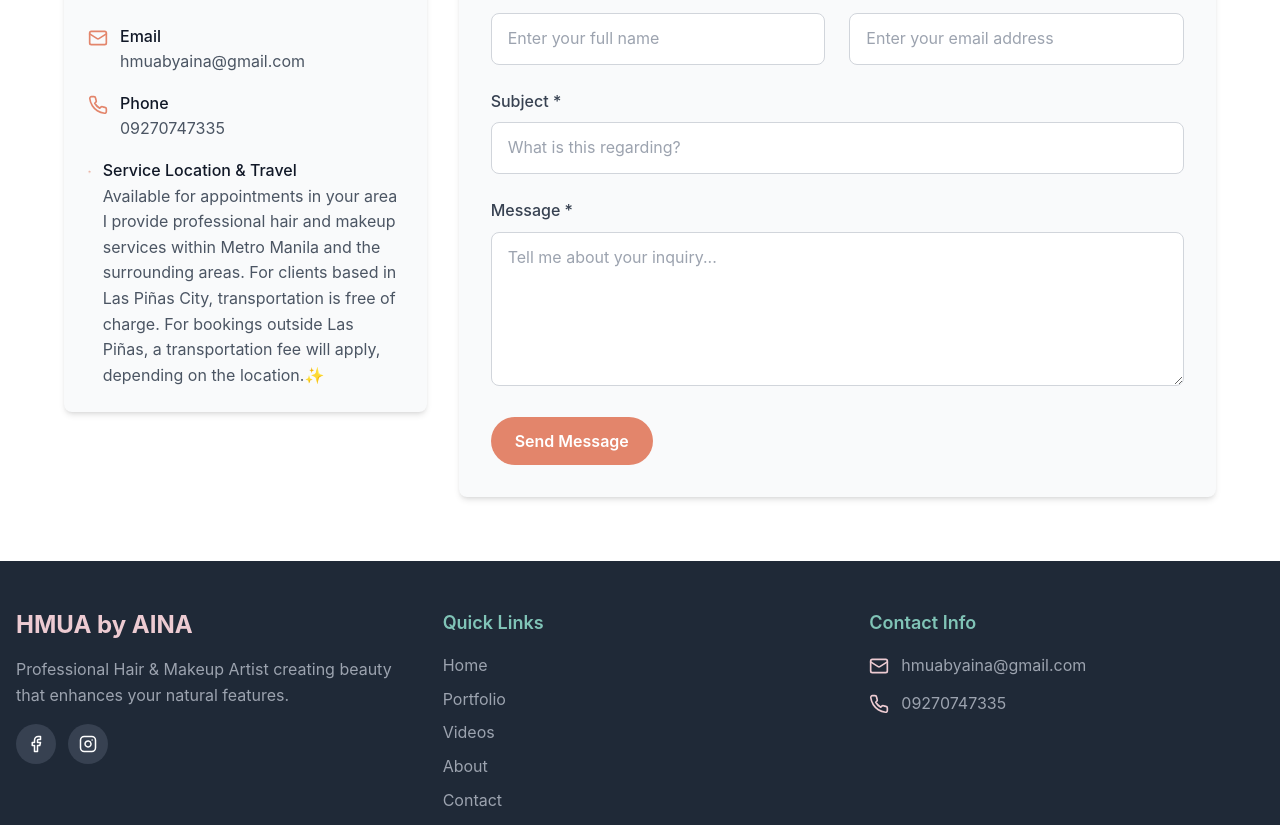
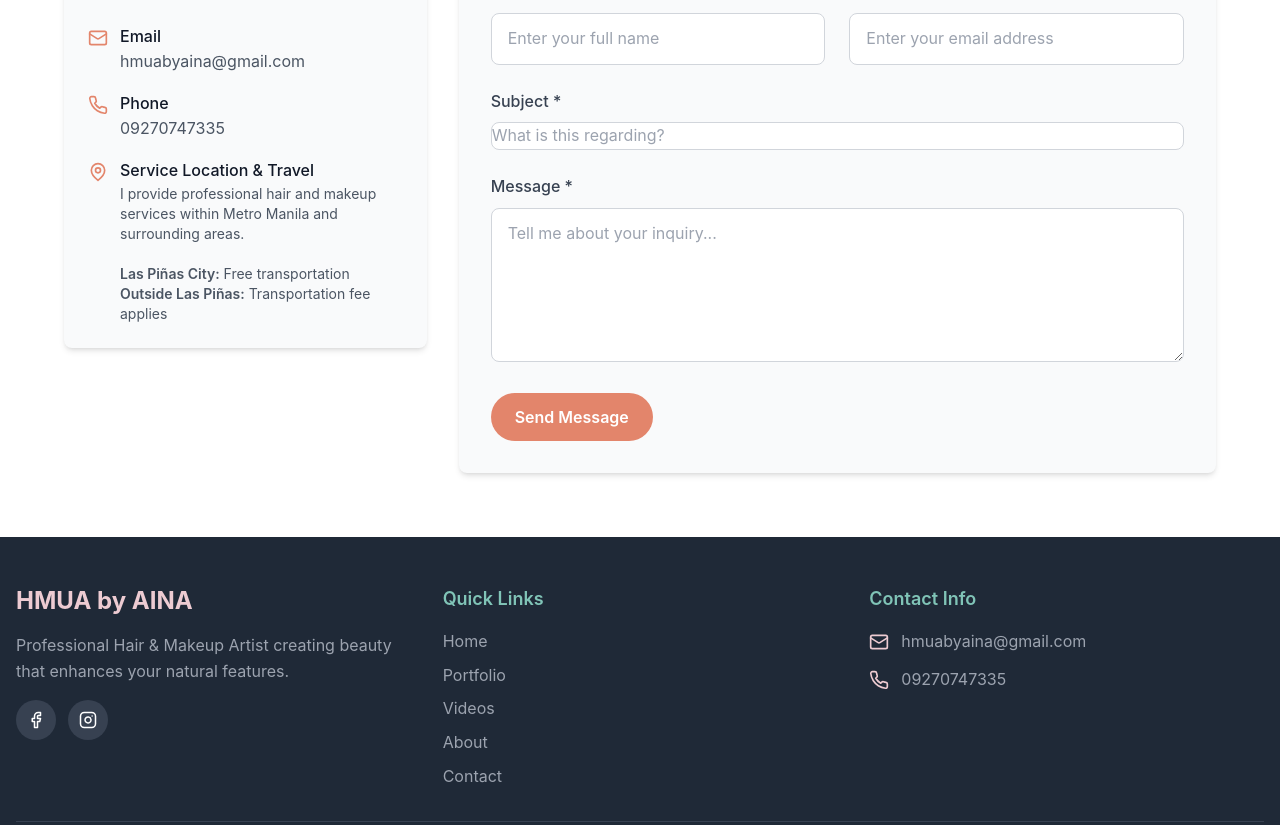
Before and after one commit to jaredadrielletolentino/hmua, a React (Vite) app: page / in a window 1280 px wide. Shown: the part 4365-5190 px from the top of the page. Built offline with nearby package versions, Linux system fonts and the light colour scheme.

Commit message:
Updated contact section

```diff
--- a/src/components/sections/Contact.jsx
+++ b/src/components/sections/Contact.jsx
@@ -40,7 +40,7 @@ const Contact = () => {
 
               <div className="space-y-4">
                 <div className="flex items-start space-x-3">
-                  <Mail className="w-5 h-5 text-accent mt-1" />
+                  <Mail className="w-5 h-5 text-accent mt-1 flex-shrink-0" />
                   <div>
                     <p className="font-medium text-gray-900">Email</p>
                     <p className="text-gray-600">{CONTACT_INFO.email}</p>
@@ -48,7 +48,7 @@ const Contact = () => {
                 </div>
 
                 <div className="flex items-start space-x-3">
-                  <Phone className="w-5 h-5 text-accent mt-1" />
+                  <Phone className="w-5 h-5 text-accent mt-1 flex-shrink-0" />
                   <div>
                     <p className="font-medium text-gray-900">Phone</p>
                     <p className="text-gray-600">{CONTACT_INFO.phone}</p>
@@ -56,13 +56,15 @@ const Contact = () => {
                 </div>
 
                 <div className="flex items-start space-x-3">
-                  <MapPin className="w-5 h-5 text-accent mt-1" />
+                  <MapPin className="w-5 h-5 text-accent mt-1 flex-shrink-0" />
                   <div>
                     <p className="font-medium text-gray-900">Service Location & Travel</p>
-                    <p className="text-gray-600">Available for appointments in your area
-                        I provide professional hair and makeup services within Metro Manila and the surrounding areas.
-                        For clients based in Las Piñas City, transportation is free of charge.
-                        For bookings outside Las Piñas, a transportation fee will apply, depending on the location.✨
+                    <p className="text-gray-600 text-sm">
+                      I provide professional hair and makeup services within Metro Manila and surrounding areas.
+                      <br /><br />
+                      <span className="font-semibold">Las Piñas City:</span> Free transportation
+                      <br />
+                      <span className="font-semibold">Outside Las Piñas:</span> Transportation fee applies
                     </p>
                   </div>
                 </div>
@@ -117,7 +119,7 @@ const Contact = () => {
                     value={formData.subject}
                     onChange={handleChange}
                     required
-                    className="w-full px-4 py-3 border border-gray-300 rounded-lg focus:outline-none focus:ring-2 focus:ring-secondary focus:border-transparent transition-colors form-input"
+                    className="w-full px-4-py-3 border border-gray-300 rounded-lg focus:outline-none focus:ring-2 focus:ring-secondary focus:border-transparent transition-colors form-input"
                     placeholder="What is this regarding?"
                   />
                 </div>
```
